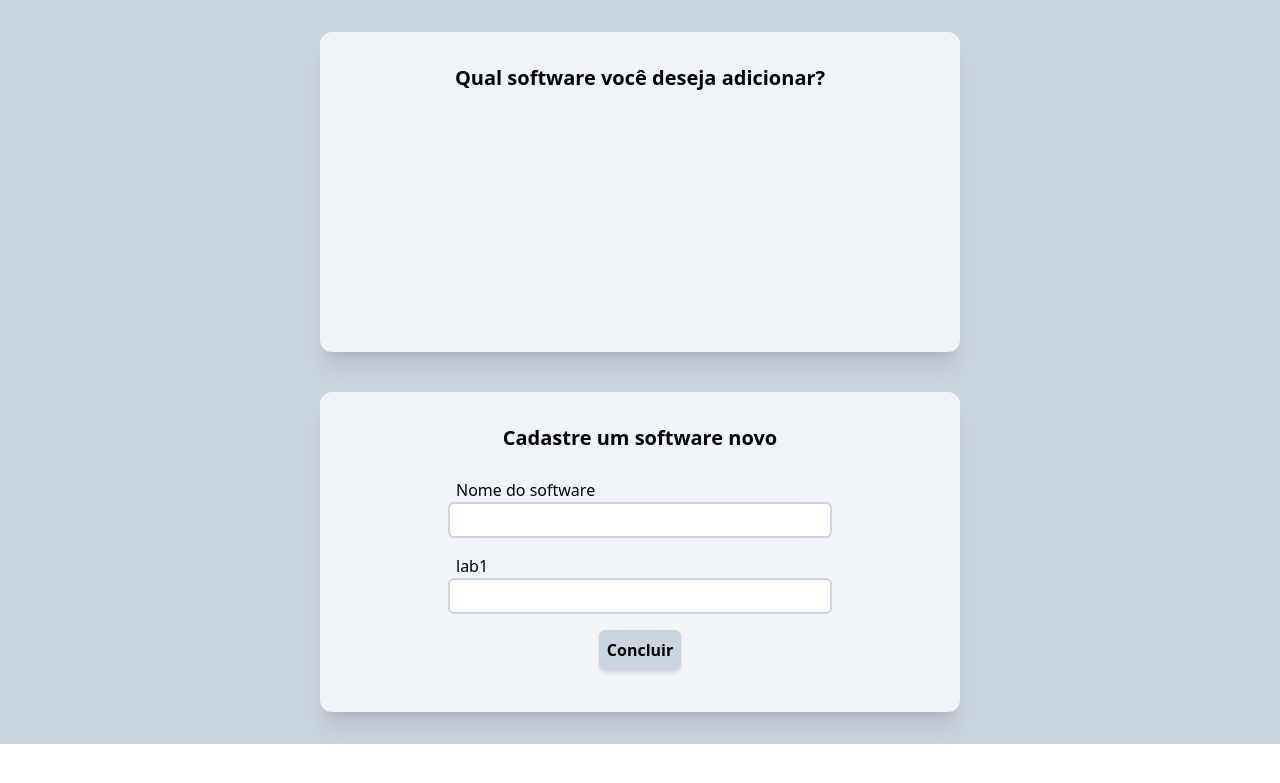
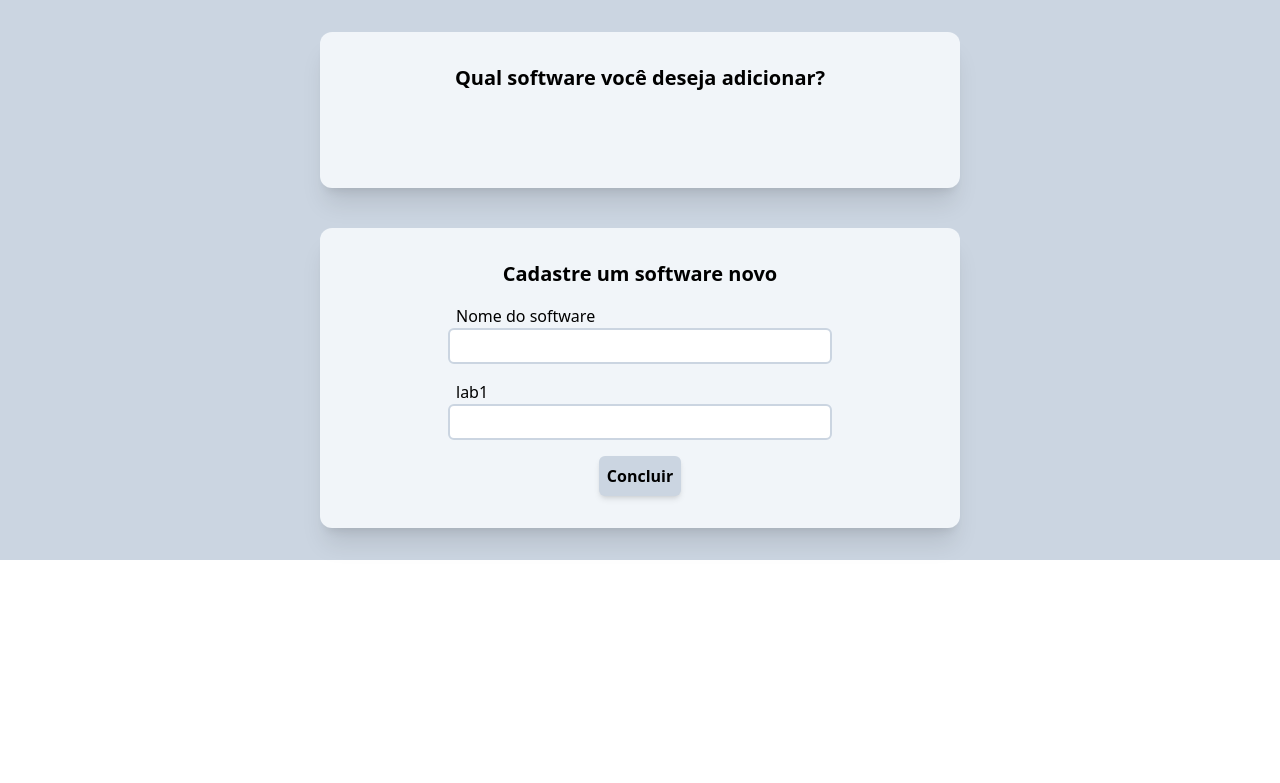
Before and after one commit to RafiMota/buscalab, a PHP site: page /html/suporte/add.soft.php?l=1 in a window 1280 px wide. Shown: the top 783 px of the page. Run offline with PHP 8.4, Linux system fonts and the light colour scheme; the visitor is signed in with stand-in values (Sample User, id 1); data comes from the database, SQL or seed files in the repository; style sheets or scripts are compiled from the project's sources.

Commit message:
FIX adicionar elementos
Consertado, campos de adicionar não dão mais overflow

```diff
--- a/html/suporte/add.comp.php
+++ b/html/suporte/add.comp.php
@@ -16,7 +16,7 @@
 </head>
 <body>
 <div class="flex flex-col gap-10 p-8 pl-0 pr-0 absolute items-center justify-center bg-slate-300 w-screen">
-            <div class="flex flex-col justify-between items-center bg-slate-100 shadow-xl w-1/2 rounded-xl h-80 p-8">
+            <div class="flex flex-col justify-between items-center bg-slate-100 shadow-xl w-1/2 rounded-xl h-full p-8">
                 <header class="w-full text-center">
                     <h2 class="text-xl font-semibold">
                         Qual modelo você deseja adicionar?
--- a/html/suporte/add.equip.php
+++ b/html/suporte/add.equip.php
@@ -16,7 +16,7 @@
 </head>
 <body>
 <div class="flex flex-col gap-10 p-8 pl-0 pr-0 absolute items-center justify-center bg-slate-300 w-screen">
-            <div class="flex flex-col justify-between items-center bg-slate-100 shadow-xl w-1/2 rounded-xl h-80 p-8">
+            <div class="flex flex-col justify-between items-center bg-slate-100 shadow-xl w-1/2 rounded-xl h-full p-8">
                 <header class="w-full text-center">
                     <h2 class="text-xl font-semibold">
                         Qual modelo você deseja adicionar?
--- a/html/suporte/add.soft.php
+++ b/html/suporte/add.soft.php
@@ -16,7 +16,7 @@
 </head>
 <body>
 <div class="flex flex-col gap-10 p-8 pl-0 pr-0 absolute items-center justify-center bg-slate-300 w-screen">
-            <div class="flex flex-col justify-between items-center bg-slate-100 shadow-xl w-1/2 rounded-xl h-80 p-8">
+            <div class="flex flex-col justify-between items-center bg-slate-100 shadow-xl w-1/2 rounded-xl h-full p-8">
                 <header class="w-full text-center">
                     <h2 class="text-xl font-semibold">
                         Qual software você deseja adicionar?
@@ -25,7 +25,7 @@
                 <main class="flex">
 
 
-                    <div id="Softwares" class="justify-start p-8 w-100">
+                    <div id="Softwares" class="justify-start p-8 w-full">
 
                         <?php foreach ($dados_soft as $key => $value) {
                             $id_soft = $dados_soft[$key]['id'];
@@ -46,7 +46,7 @@
 
             </div>
 
-            <div id="formAdicionar" class="flex flex-col items-center justify-between bg-slate-100 shadow-xl w-1/2 rounded-xl h-80 p-8">
+            <div id="formAdicionar" class="flex flex-col items-center justify-between bg-slate-100 shadow-xl w-1/2 rounded-xl h-full p-8">
                 <header class="w-full text-center mb-4">
                     <h2 class="text-xl font-semibold">
                         Cadastre um software novo
```
Also changed, not shown: html/suporte/labs/lab.equip.php (+4 -4 lines), html/suporte/labs/lab.modelos.php (+13 -34 lines), html/suporte/labs/lab.soft.php (+4 -4 lines).
